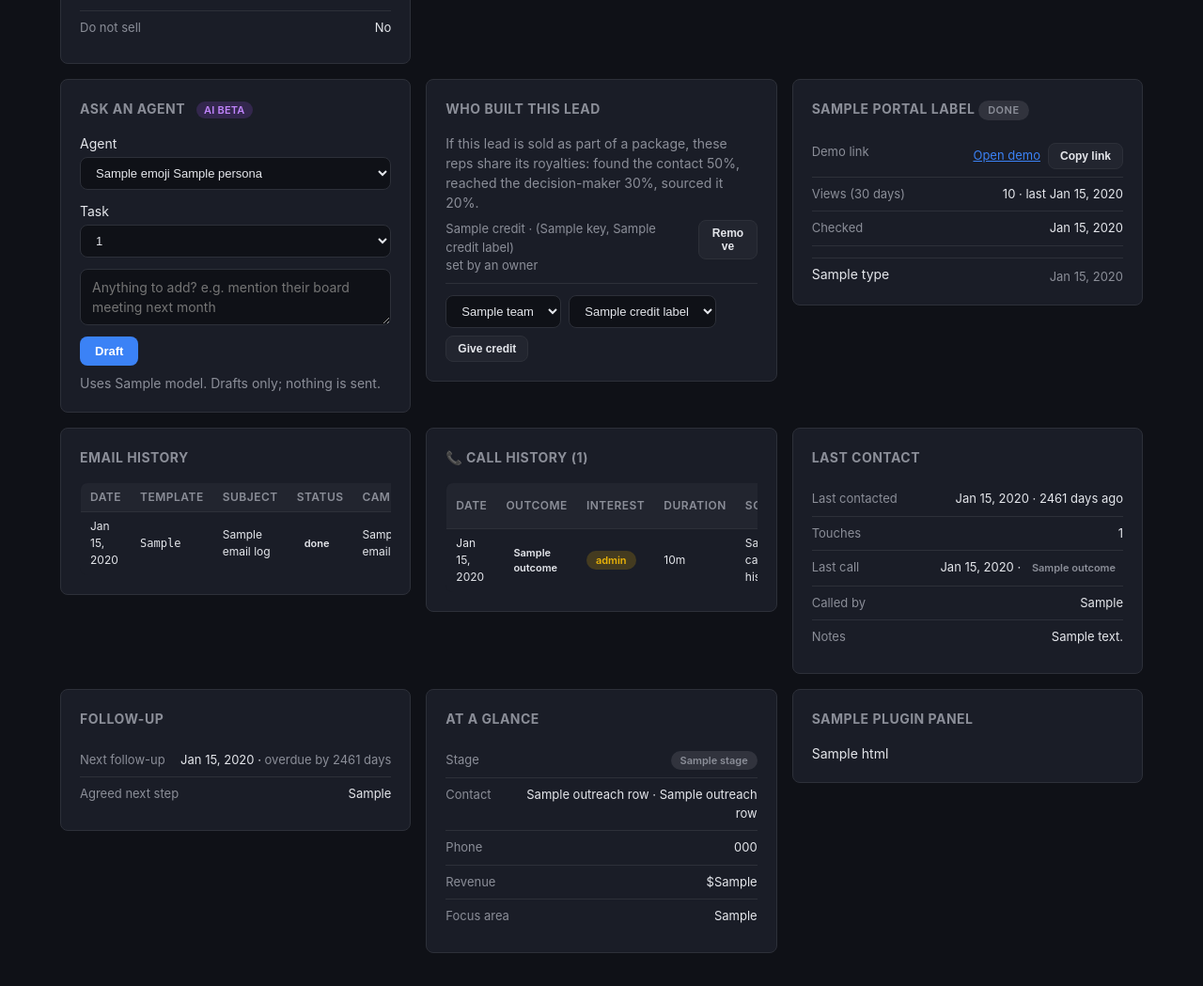
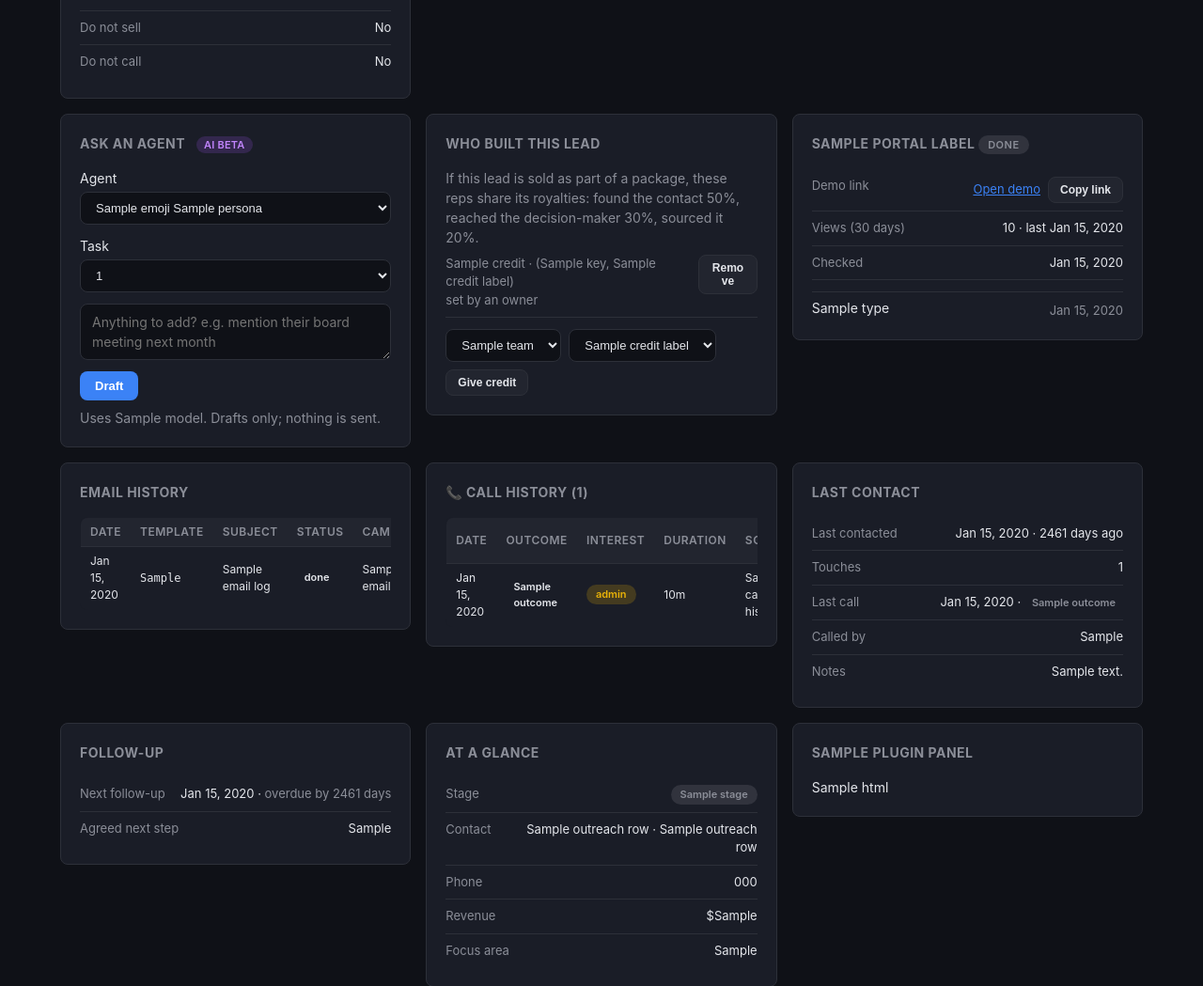
Before and after one commit to jhead12/agency-os, a FastAPI app: template web/templates/prospect_detail.html in a window 1280 px wide. Shown: the part 608-1657 px from the top of the page at 94% size. Run offline with FastAPI, Linux system fonts and the light colour scheme; the template is opened without the code that fills it: most values are stand-ins (such as "Sample title", 1, 10 or a date in 2020); data that the repository does not hold is empty; parts of the project's set-up code (start-up, migrations or seed data) failed here and were passed over; some libraries are stand-ins or nearby versions.

Commit message:
feat: do-not-call tag on prospects
A prospect can be marked do not call from the prospect page, or by logging
the new "Asked not to be called again" call outcome, which also moves the
outreach to closed_lost. Flagged prospects show a badge on the prospect page
and the prospects list, the call form warns, and the cadence never texts them.

Co-Authored-By: Claude Opus 5.5 <noreply@anthropic.com>

```diff
--- a/core/access.py
+++ b/core/access.py
@@ -193,6 +193,7 @@ ROUTE_RULES: dict[str, str] = {
     "POST /admin/selling/{package_id}/active": "packages.sell",
     "POST /admin/selling/claims/{claim_id}/refund": "packages.sell",
     "POST /prospects/{prospect_id}/do-not-sell": "prospects.edit",
+    "POST /prospects/{prospect_id}/do-not-call": "prospects.edit",
     "POST /prospects/{prospect_id}/credit": "packages.sell",
     "POST /account/payout-address": "royalties.view_own",
     "GET /admin/payouts": OWNER,
--- a/core/contact_depth.py
+++ b/core/contact_depth.py
@@ -36,6 +36,7 @@ CALL_OUTCOMES = {
     "hung_up": "Hung up",
     "busy": "Busy signal",
     "fax_tone": "Fax / modem tone",
+    "do_not_call": "Asked not to be called again",
 }
 SPOKE_TO_PERSON = {"completed", "gatekeeper", "scheduled"}
 REACHED_MACHINE = {"voicemail", "answering_machine"}
--- a/core/db.py
+++ b/core/db.py
@@ -378,6 +378,9 @@ CREATE INDEX IF NOT EXISTS idx_package_claims_package ON package_claims(lead_pac
 -- do_not_sell: a person asked not to have their data sold (California Delete
 -- Act); they're never published, sold or sent as a replacement.
 ALTER TABLE prospects ADD COLUMN IF NOT EXISTS do_not_sell INTEGER NOT NULL DEFAULT 0;
+-- do_not_call: a person asked us not to phone or text them. Logging the
+-- do_not_call call outcome sets it; texts skip it and the call form warns.
+ALTER TABLE prospects ADD COLUMN IF NOT EXISTS do_not_call INTEGER NOT NULL DEFAULT 0;
 
 CREATE TABLE IF NOT EXISTS published_packages (
     id INTEGER GENERATED BY DEFAULT AS IDENTITY PRIMARY KEY,
@@ -1390,6 +1393,11 @@ class Database:
             updates["stage"] = "contacted"
         elif call.outcome == "scheduled":
             updates["stage"] = "demo_scheduled"
+        elif call.outcome == "do_not_call":
+            updates["stage"] = "closed_lost"
+            updates["closed_at"] = datetime.now().isoformat()
+            updates["close_reason"] = call.notes or "Asked not to be called"
+            c.execute("UPDATE prospects SET do_not_call = 1 WHERE id = ?", (call.prospect_id,))
 
         if call.next_step_date:
             updates["next_follow_up_at"] = call.next_step_date.isoformat()
@@ -1400,6 +1408,17 @@ class Database:
         self.update_outreach(call.outreach_id, updates)
 
         return call_id
+
+    def set_do_not_call(self, user, prospect_id: int, flag: bool) -> None:
+        """Mark (or clear) a prospect who asked not to be phoned or texted."""
+        c = self.conn
+        with c.raw.transaction():
+            c.execute("UPDATE prospects SET do_not_call = ? WHERE id = ?", (int(flag), prospect_id))
+            self._audit(c, user, "prospect.do_not_call", "prospect", prospect_id, {"do_not_call": flag})
+
+    def do_not_call(self, prospect_id: int) -> bool:
+        row = self.conn.execute("SELECT do_not_call FROM prospects WHERE id = ?", (prospect_id,)).fetchone()
+        return bool(row and row["do_not_call"])
 
     def get_calls_for_prospect(self, prospect_id: int) -> list:
         """Get all call logs for a prospect, newest first."""
--- a/core/pipeline.py
+++ b/core/pipeline.py
@@ -186,7 +186,7 @@ class Pipeline:
             # (a channel returns "skipped" when e.g. there's no phone number)
             result = None
             for ch_key in step.channels or campaign.channels:
-                if ch_key.startswith("sms") and not gate.sms_allowed:
+                if ch_key.startswith("sms") and (not gate.sms_allowed or self.db.do_not_call(prospect.id)):
                     continue
                 channel = self.registry.get_channel(ch_key)
                 if not channel or not channel.is_configured():
--- a/web/app.py
+++ b/web/app.py
@@ -1454,6 +1454,7 @@ async def prospect_detail(request: Request, prospect_id: int):
         "team": [u for u in db.list_users() if u.get("is_active")] if current_user(request).can("packages.sell") else [],
         "do_not_sell": bool(db.conn.execute("SELECT do_not_sell FROM prospects WHERE id = ?",
                                             (prospect_id,)).fetchone()["do_not_sell"]),
+        "do_not_call": db.do_not_call(prospect_id),
         "agent_panel": {"personas": list(agents.load_personas().values()),
                         "tasks": agents.all_tasks(agents.load_personas().values()),
                         "model": llm.describe()} if current_user(request).uses_ai("agents.use") else None,
@@ -2402,6 +2403,14 @@ async def prospect_do_not_sell(request: Request, prospect_id: int, flag: str = F
     """Honor a request not to sell someone's data: never published, sold or used as a replacement."""
     selling.set_do_not_sell(get_db(), current_user(request), prospect_id, flag == "1")
     return _back(f"/prospects/{prospect_id}", msg="Marked do not sell." if flag == "1" else "Do-not-sell removed.")
+
+
+@app.post("/prospects/{prospect_id}/do-not-call")
+async def prospect_do_not_call(request: Request, prospect_id: int, flag: str = Form(default="")):
+    """Honor a request not to be phoned or texted."""
+    require_visible_prospect(request, prospect_id)
+    get_db().set_do_not_call(current_user(request), prospect_id, flag == "1")
+    return _back(f"/prospects/{prospect_id}", msg="Marked do not call." if flag == "1" else "Do-not-call removed.")
 
 
 @app.post("/prospects/{prospect_id}/credit")
--- a/web/templates/prospect_detail.html
+++ b/web/templates/prospect_detail.html
@@ -23,7 +23,7 @@ try { var enter = sessionStorage.getItem("aos.recordEnter"); sessionStorage.remo
     <div class="breadcrumb"><a href="/prospects" data-record-back>← Prospects</a></div>
     <div class="page-header-row">
         <div>
-            <h1>{{ prospect.name }}</h1>
+            <h1>{{ prospect.name }}{% if do_not_call %} <span class="badge badge-warning" title="They asked not to be phoned or texted">Do not call</span>{% endif %}</h1>
             <p class="subtitle">
                 {{ prospect.city or '' }}{{ ', ' if prospect.city else '' }}{{ prospect.state or '' }}
         {% if prospect.ein %} · EIN: {{ prospect.ein }}{% endif %}
@@ -84,6 +84,15 @@ try { var enter = sessionStorage.getItem("aos.recordEnter"); sessionStorage.remo
                 <form method="post" action="/prospects/{{ prospect.id }}/do-not-sell" style="display: inline;">
                     <input type="hidden" name="flag" value="{{ '0' if do_not_sell else '1' }}">
                     <button type="submit" class="btn btn-secondary btn-sm">{{ 'Allow selling' if do_not_sell else 'Mark do not sell' }}</button>
+                </form>
+                {% endif %}
+            </span></div>
+            <div class="detail-row"><span>Do not call</span><span>
+                {% if do_not_call %}<span class="badge badge-warning">Yes</span>{% else %}No{% endif %}
+                {% if user.can('prospects.edit') %}
+                <form method="post" action="/prospects/{{ prospect.id }}/do-not-call" style="display: inline;">
+                    <input type="hidden" name="flag" value="{{ '0' if do_not_call else '1' }}">
+                    <button type="submit" class="btn btn-secondary btn-sm">{{ 'Allow calls' if do_not_call else 'Mark do not call' }}</button>
                 </form>
                 {% endif %}
             </span></div>
@@ -417,6 +426,7 @@ function toggleEmail(id) {
 {# ── Call Log Form ───────────────────────────────────── #}
 <div class="detail-card" {{ board.attrs('log-call') }}>
     <h3>📞 Log a Call</h3>
+    {% if do_not_call %}<p class="muted"><span class="badge badge-warning">Do not call</span> They asked not to be called. Log only a call they started.</p>{% endif %}
     {% for o in outreach_rows %}
     <form method="post" action="/call-log/record" class="call-log-form" id="log-call-{{ o.id }}">
         <input type="hidden" name="prospect_id" value="{{ prospect.id }}">
--- a/web/templates/prospects.html
+++ b/web/templates/prospects.html
@@ -116,6 +116,7 @@
         <tr class="stage-tint stage-{{ p.stage or 'cold' }}">
             <td>
                 <a href="/prospects/{{ p.id }}">{{ p.name }}</a>
+                {% if p.do_not_call %}<span class="badge badge-warning" title="They asked not to be phoned or texted">Do not call</span>{% endif %}
             </td>
             <td>{{ p.city or '—' }}</td>
             <td><span class="source-badge source-{{ p.source }}">{{ p.source }}</span></td>
```
Also changed, not shown: tests/test_contact_depth.py (+31 -0 lines).
